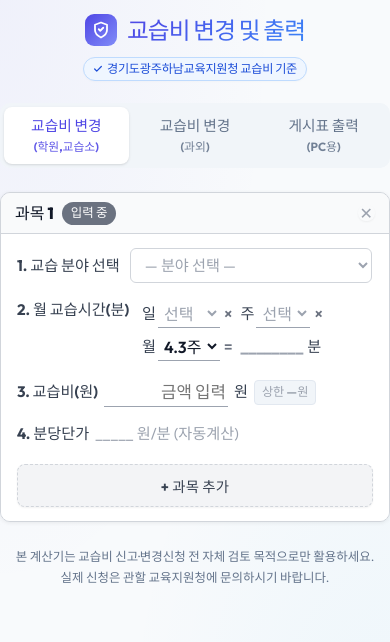
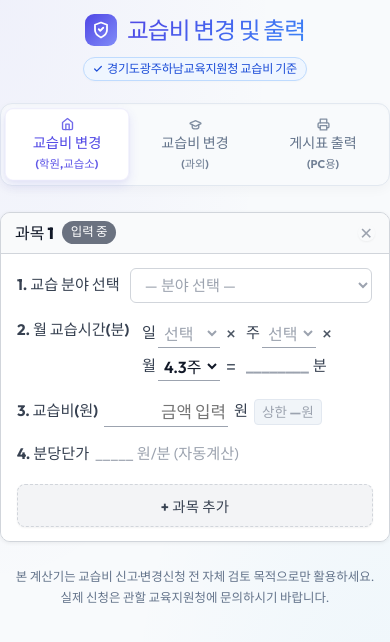
Before and after one commit to kimjonghyeok62/price-checker, a React (Vite) app: page / in a window 390 px wide. Shown: the top 642 px of the page. Built offline with nearby package versions, Linux system fonts and the light colour scheme.

Commit message:
feat: update ui styles, input modes, and daily minutes options

```diff
--- a/src/App.css
+++ b/src/App.css
@@ -55,11 +55,25 @@ body {
   }
   /* 모바일 탭 버튼 스타일 조정 */
   .tab-btn {
-    padding: 10px 2px !important;
+    padding: 8px 1px !important;
+    border-radius: 8px !important;
+  }
+  /* 모바일 탭 아이콘 축소 */
+  .tab-icon {
+    width: 13px !important;
+    height: 13px !important;
+    margin-bottom: 1px !important;
   }
   /* 모바일에서 제목 폰트 크기 최적화 */
   .app-title {
     font-size: 1.48rem !important;
+  }
+  /* 모바일 탭 텍스트 최적화 */
+  .tab-maintext {
+    font-size: 0.88rem !important;
+  }
+  .tab-subtext {
+    font-size: 0.7rem !important;
   }
 }
 
@@ -76,14 +90,14 @@ body {
   opacity: 0.9;
   margin-top: 1px;
 }
-
-@media (max-width: 480px) {
-  .tab-maintext {
-    font-size: 0.92rem; /* 모바일에서도 크고 굵은 글씨 유지 */
-  }
-  .tab-subtext {
-    font-size: 0.74rem; /* 기존보다 서브텍스트 크기를 키워 가독성 향상 */
-  }
+.tab-icon {
+  margin-bottom: 2px;
+  transition: transform 0.22s cubic-bezier(0.4, 0, 0.2, 1), opacity 0.22s ease;
+  opacity: 0.8;
+}
+.tab-btn:hover .tab-icon {
+  transform: translateY(-1.5px);
+  opacity: 1;
 }
 
 h1, h2, h3 {
--- a/src/App.jsx
+++ b/src/App.jsx
@@ -89,20 +89,21 @@ export default function App() {
 
   const tabStyle = (active) => ({
     flex: 1,
-    padding: '10px 4px',
-    border: 'none',
-    borderRadius: '8px',
+    padding: '12px 4px',
+    border: '1px solid ' + (active ? 'rgba(79, 70, 229, 0.08)' : 'transparent'),
+    borderRadius: '10px',
     cursor: 'pointer',
-    transition: 'all 0.2s ease',
+    transition: 'all 0.25s cubic-bezier(0.4, 0, 0.2, 1)',
     backgroundColor: active ? '#ffffff' : 'transparent',
     color: active ? 'var(--primary)' : 'var(--text-muted)',
-    boxShadow: active ? 'var(--shadow-sm)' : 'none',
+    boxShadow: active ? '0 4px 10px rgba(79, 70, 229, 0.12), 0 2px 4px rgba(0, 0, 0, 0.02)' : 'none',
     display: 'flex',
     flexDirection: 'column',
     alignItems: 'center',
     justifyContent: 'center',
     gap: '3px',
     lineHeight: '1.25',
+    transform: active ? 'scale(1.02)' : 'scale(1)',
   });
 
   return (
@@ -129,22 +130,37 @@ export default function App() {
       {/* 탭 */}
       <div style={{
         display: 'flex',
-        backgroundColor: '#f1f5f9',
-        padding: '4px',
-        borderRadius: '10px',
-        marginBottom: '24px',
-        gap: '4px',
-        alignItems: 'stretch'
+        backgroundColor: '#f8fafc',
+        padding: '5px',
+        borderRadius: '12px',
+        marginBottom: '26px',
+        gap: '6px',
+        alignItems: 'stretch',
+        border: '1px solid #e2e8f0',
+        boxShadow: 'inset 0 1px 3px rgba(0,0,0,0.02), 0 4px 12px rgba(0,0,0,0.03)'
       }}>
         <button className="tab-btn" style={tabStyle(tab === 'review')} onClick={() => setTab('review')}>
+          <svg className="tab-icon" width="15" height="15" viewBox="0 0 24 24" fill="none" stroke="currentColor" strokeWidth="2.5" strokeLinecap="round" strokeLinejoin="round">
+            <path d="m3 9 9-7 9 7v11a2 2 0 0 1-2 2H5a2 2 0 0 1-2-2z"/>
+            <polyline points="9 22 9 12 15 12 15 22"/>
+          </svg>
           <span className="tab-maintext">교습비 변경</span>
           <span className="tab-subtext">(학원,교습소)</span>
         </button>
         <button className="tab-btn" style={tabStyle(tab === 'tutoring')} onClick={() => setTab('tutoring')}>
+          <svg className="tab-icon" width="15" height="15" viewBox="0 0 24 24" fill="none" stroke="currentColor" strokeWidth="2.5" strokeLinecap="round" strokeLinejoin="round">
+            <path d="M21.42 10.922a1 1 0 0 0-.019-1.838L12.83 5.18a2 2 0 0 0-1.66 0L2.6 9.08a1 1 0 0 0 0 1.832l8.57 3.908a2 2 0 0 0 1.66 0z"/>
+            <path d="M6 12v5c0 2 2 3 6 3s6-1 6-3v-5"/>
+          </svg>
           <span className="tab-maintext">교습비 변경</span>
           <span className="tab-subtext">(과외)</span>
         </button>
         <button className="tab-btn" style={tabStyle(tab === 'excel')} onClick={() => setTab('excel')}>
+          <svg className="tab-icon" width="15" height="15" viewBox="0 0 24 24" fill="none" stroke="currentColor" strokeWidth="2.5" strokeLinecap="round" strokeLinejoin="round">
+            <polyline points="6 9 6 2 18 2 18 9"/>
+            <path d="M6 18H4a2 2 0 0 1-2-2v-5a2 2 0 0 1 2-2h16a2 2 0 0 1 2 2v5a2 2 0 0 1-2 2h-2"/>
+            <rect x="6" y="14" width="12" height="8"/>
+          </svg>
           <span className="tab-maintext">게시표 출력</span>
           <span className="tab-subtext">(PC용)</span>
         </button>
--- a/src/components/TuitionReviewTab.jsx
+++ b/src/components/TuitionReviewTab.jsx
@@ -132,21 +132,33 @@ function UnderlineInput({ value, onChange, placeholder, width = '60px', unit, ty
 // ─── 드롭다운 + 직접 입력 ────────────────────────────────────
 function DropdownSelect({ options, value, onChange, unit, placeholder, inputWidth = '60px' }) {
   const CUSTOM = '__custom__';
-  const isCustom = value !== '' && !options.includes(String(value));
-  const selectVal = isCustom ? CUSTOM : (value === '' ? '' : String(value));
+  const initialIsCustom = value !== '' && !options.includes(String(value));
+  const [isCustomMode, setIsCustomMode] = useState(initialIsCustom);
+
+  React.useEffect(() => {
+    if (value !== '') {
+      const isValInOptions = options.includes(String(value));
+      setIsCustomMode(!isValInOptions);
+    }
+  }, [value, options]);
 
   function handleChange(e) {
     if (e.target.value === CUSTOM) {
+      setIsCustomMode(true);
       onChange('');
     } else {
+      setIsCustomMode(false);
       onChange(e.target.value);
     }
   }
 
+  const selectVal = isCustomMode ? CUSTOM : (value === '' ? '' : String(value));
+
   return (
-    <span style={{ display: 'inline-flex', alignItems: 'center', gap: '6px' }}>
+    <span style={{ display: 'inline-flex', alignItems: 'center' }}>
+      {!isCustomMode ? (
         <select
-        value={isCustom ? CUSTOM : selectVal}
+          value={selectVal}
           onChange={handleChange}
           style={{
             padding: '3px 2px',
@@ -170,8 +182,8 @@ function DropdownSelect({ options, value, onChange, unit, placeholder, inputWidt
           ))}
           <option value={CUSTOM}>입력</option>
         </select>
-      {isCustom && (
-        <span style={{ display: 'inline-flex', alignItems: 'center', gap: '2px' }}>
+      ) : (
+        <span style={{ display: 'inline-flex', alignItems: 'center', gap: '1px' }}>
           <input
             type="number"
             inputMode="numeric"
@@ -179,10 +191,13 @@ function DropdownSelect({ options, value, onChange, unit, placeholder, inputWidt
             onChange={e => onChange(e.target.value)}
             placeholder={placeholder}
             autoFocus
+            onBlur={() => {
+              if (value === '') setIsCustomMode(false);
+            }}
             style={{
-              width: inputWidth,
+              width: (parseFloat(inputWidth) - 8) + 'px',
               textAlign: 'center',
-              padding: '3px 2px',
+              padding: '3px 0px',
               border: 'none',
               borderBottom: '1.5px solid #9ca3af',
               background: 'transparent',
@@ -193,7 +208,7 @@ function DropdownSelect({ options, value, onChange, unit, placeholder, inputWidt
               fontFamily: 'inherit',
             }}
           />
-          {unit && <span style={{ fontSize: '0.9rem', color: '#374151', fontWeight: '500' }}>{unit}</span>}
+          {unit && <span style={{ fontSize: '0.9rem', color: '#374151', fontWeight: '500', marginLeft: '1px' }}>{unit}</span>}
         </span>
       )}
     </span>
@@ -318,14 +333,14 @@ function SubjectCard({ index, sub, mode, onUpdate, onRemove, isLast, onAdd }) {
             <span style={{ display: 'inline-flex', alignItems: 'center', gap: '2px', whiteSpace: 'nowrap' }}>
               <span style={{ color: '#374151', fontWeight: '500' }}>일</span>
               <DropdownSelect
-                options={['50', '60', '80', '90', '120']}
+                options={['50', '60', '70', '80', '90', '120', '180']}
                 value={dm}
                 onChange={val => onUpdate(id, 'dm', val)}
                 unit="분"
                 placeholder="0"
                 inputWidth="52px"
               />
-              <span style={{ color: '#6b7280', fontWeight: '600', margin: '0 2px' }}>×</span>
+              <span style={{ color: '#4b5563', margin: '0 4px', fontSize: '1.15rem' }}>×</span>
             </span>
             <span style={{ display: 'inline-flex', alignItems: 'center', gap: '2px', whiteSpace: 'nowrap' }}>
               <span style={{ color: '#374151', fontWeight: '500' }}>주</span>
@@ -337,7 +352,7 @@ function SubjectCard({ index, sub, mode, onUpdate, onRemove, isLast, onAdd }) {
                 placeholder="0"
                 inputWidth="40px"
               />
-              <span style={{ color: '#6b7280', fontWeight: '600', margin: '0 2px' }}>×</span>
+              <span style={{ color: '#4b5563', margin: '0 4px', fontSize: '1.15rem' }}>×</span>
             </span>
             <span style={{ display: 'inline-flex', alignItems: 'center', gap: '2px', whiteSpace: 'nowrap' }}>
               <span style={{ color: '#374151', fontWeight: '500' }}>월</span>
@@ -349,7 +364,7 @@ function SubjectCard({ index, sub, mode, onUpdate, onRemove, isLast, onAdd }) {
                 placeholder="4.3"
                 inputWidth="46px"
               />
-              <span style={{ color: '#6b7280', fontWeight: '600', margin: '0 2px' }}>=</span>
+              <span style={{ color: '#4b5563', margin: '0 4px', fontSize: '1.15rem' }}>=</span>
             </span>
             <span style={{ display: 'inline-flex', alignItems: 'center', gap: '2px', whiteSpace: 'nowrap' }}>
               <strong style={{ fontWeight: '900', color: totalMinutes > 0 ? '#1d4ed8' : '#9ca3af', WebkitTextStroke: totalMinutes > 0 ? '0.4px #1d4ed8' : 'none' }}>
@@ -389,7 +404,7 @@ function SubjectCard({ index, sub, mode, onUpdate, onRemove, isLast, onAdd }) {
             }}
           />
           <span style={{ fontSize: '0.95rem', color: '#374151', fontWeight: '600', flexShrink: 0 }}>원</span>
-          <span style={{ fontSize: '0.76rem', color: totalMinutes > 0 ? '#1d4ed8' : '#9ca3af', backgroundColor: totalMinutes > 0 ? '#eff6ff' : '#f1f5f9', padding: '2px 7px', borderRadius: '4px', fontWeight: '700', flexShrink: 0, border: `1px solid ${totalMinutes > 0 ? '#bfdbfe' : '#e2e8f0'}` }}>
+          <span style={{ fontSize: '0.85rem', color: totalMinutes > 0 ? '#1d4ed8' : '#9ca3af', backgroundColor: totalMinutes > 0 ? '#eff6ff' : '#f1f5f9', padding: '2px 7px', borderRadius: '4px', fontWeight: '700', flexShrink: 0, border: `1px solid ${totalMinutes > 0 ? '#bfdbfe' : '#e2e8f0'}` }}>
             상한 {totalMinutes > 0 ? maxAllowedFee.toLocaleString() : '—'}원
           </span>
         </div>
```
Lines whose indentation alone changed are shown as unchanged.
